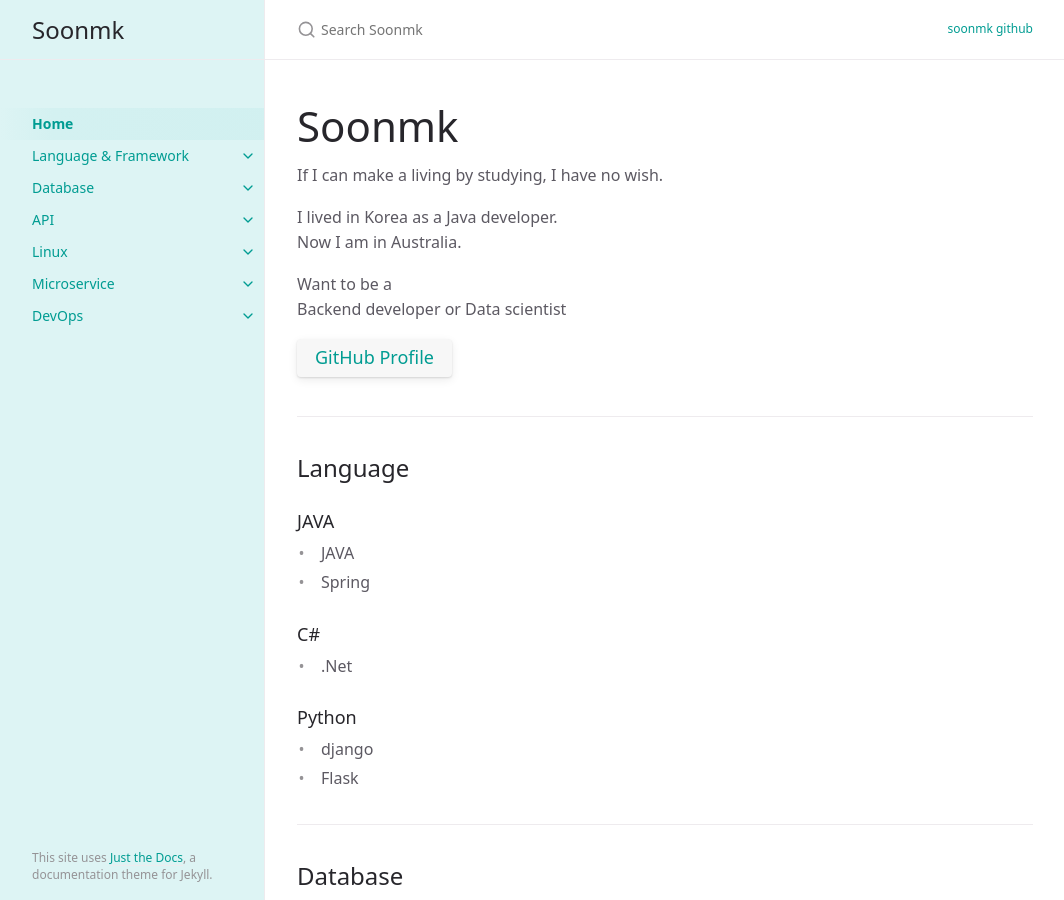
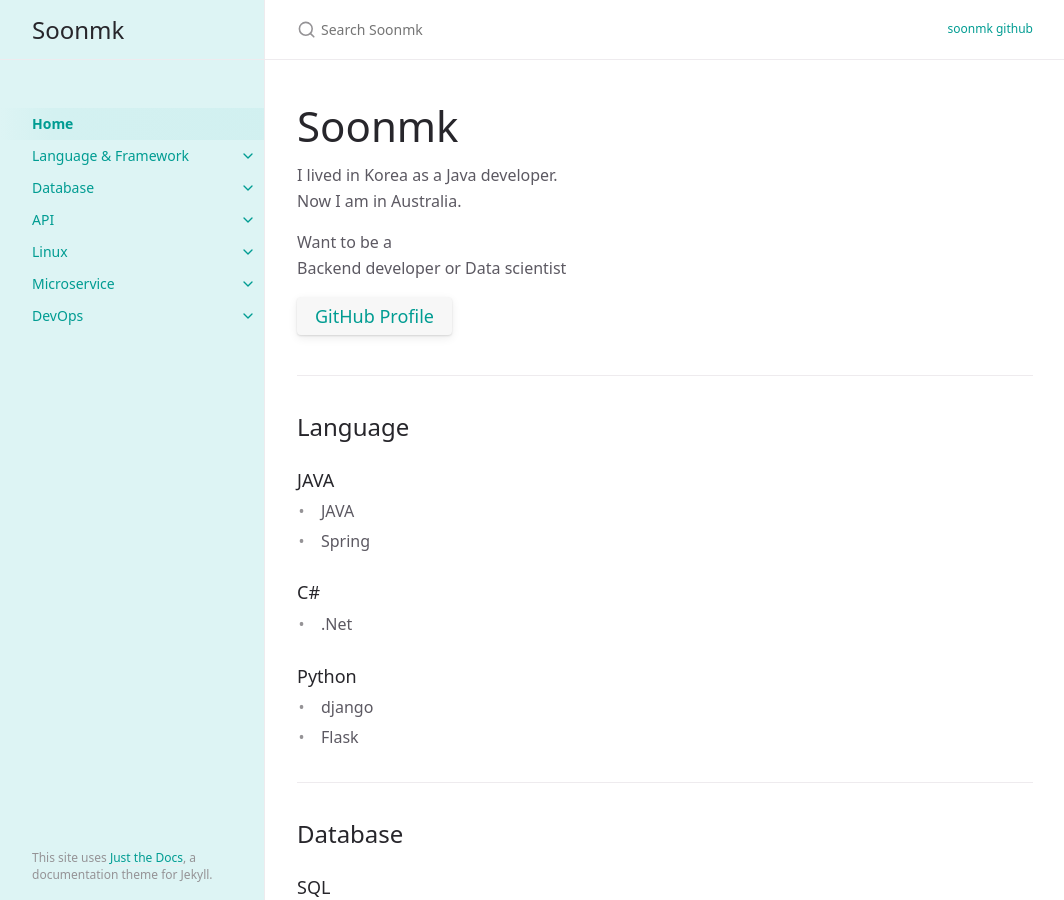
Before and after one commit to soonmk/soonmk.github.io, a Jekyll site: the page built from index.md, in a window 1280 px wide and 900 px high. Shown: the whole window, without its empty margins (107-1171 px from the left). Built offline with Jekyll 4.4.1, drawn with Linux system fonts in a browser that asks for light colours.

Commit message:
Update index.md

```diff
--- a/index.md
+++ b/index.md
@@ -8,8 +8,6 @@ permalink: /
 
 # Soonmk
 {: .fs-9 }
-
-If I can make a living by studying, I have no wish.
 
 I lived in Korea as a Java developer.
 Now I am in Australia.
```
